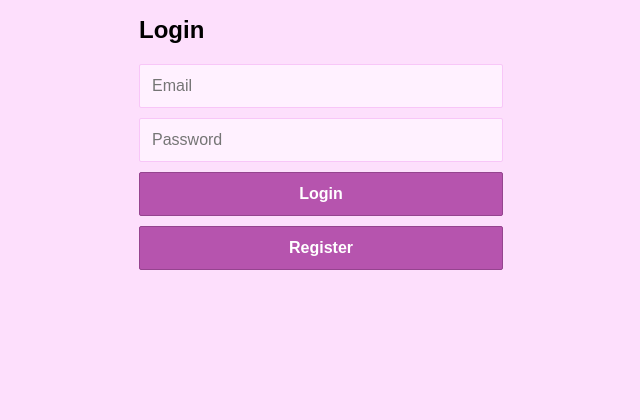
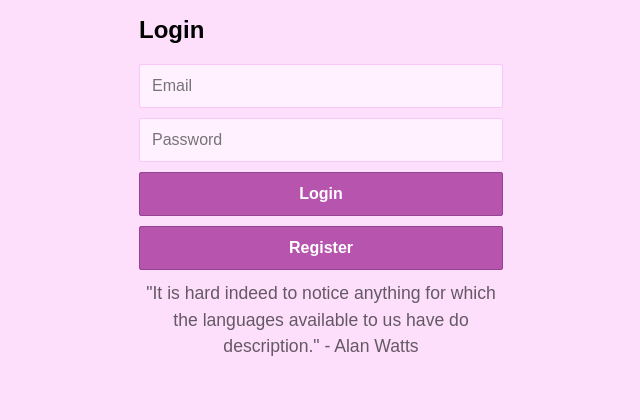
Before and after one commit to neurochilds/vocapp, a FastAPI app: page /login in a window 1280 px wide. Shown: the part 460-880 px from the top of the page, without its empty margins (319-959 px from the left). Before the commit the page ends 730 px from the top, so only its background shows below. Run offline with FastAPI, Linux system fonts and the light colour scheme.

Commit message:
Added Alan Watts quote

```diff
--- a/static/styles.css
+++ b/static/styles.css
@@ -259,6 +259,14 @@ body {
     text-align: center;
   }
 
+  .quote {
+    margin-bottom: 30px;
+    line-height: 1.5;
+    font-size: 1.1em;
+    text-align: center;
+    opacity:0.6 ;
+  }
+
   @media (max-width: 768px) {
     .buttons button {
       flex-basis: 100%;
--- a/templates/login.html
+++ b/templates/login.html
@@ -18,5 +18,9 @@
             <p style="color: red;">{{ error }}</p>
         </div>
         {% endif %}
+
+        <div class="quote">
+            "It is hard indeed to notice anything for which the languages available to us have do description." - Alan Watts
+        </div>
     </div>
 {% endblock%}
```
